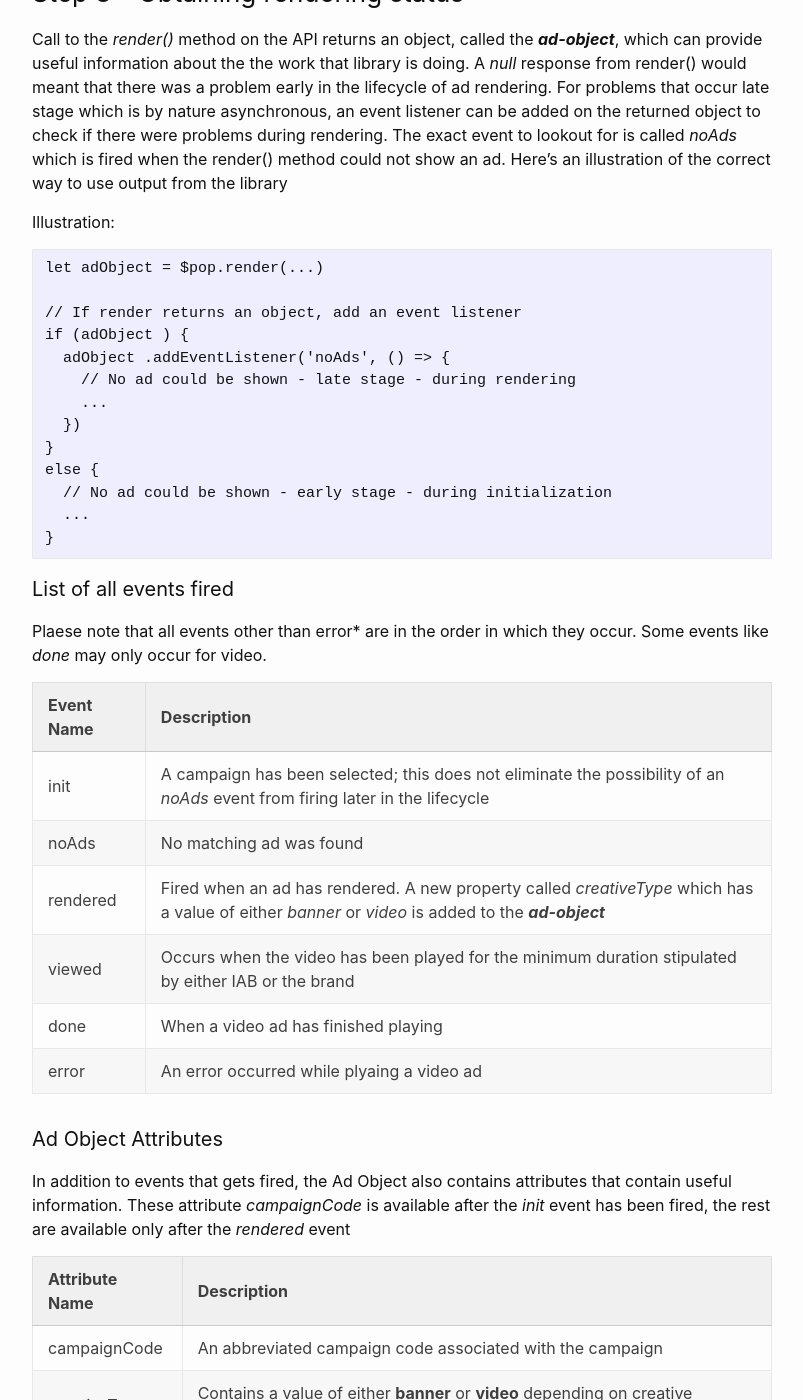
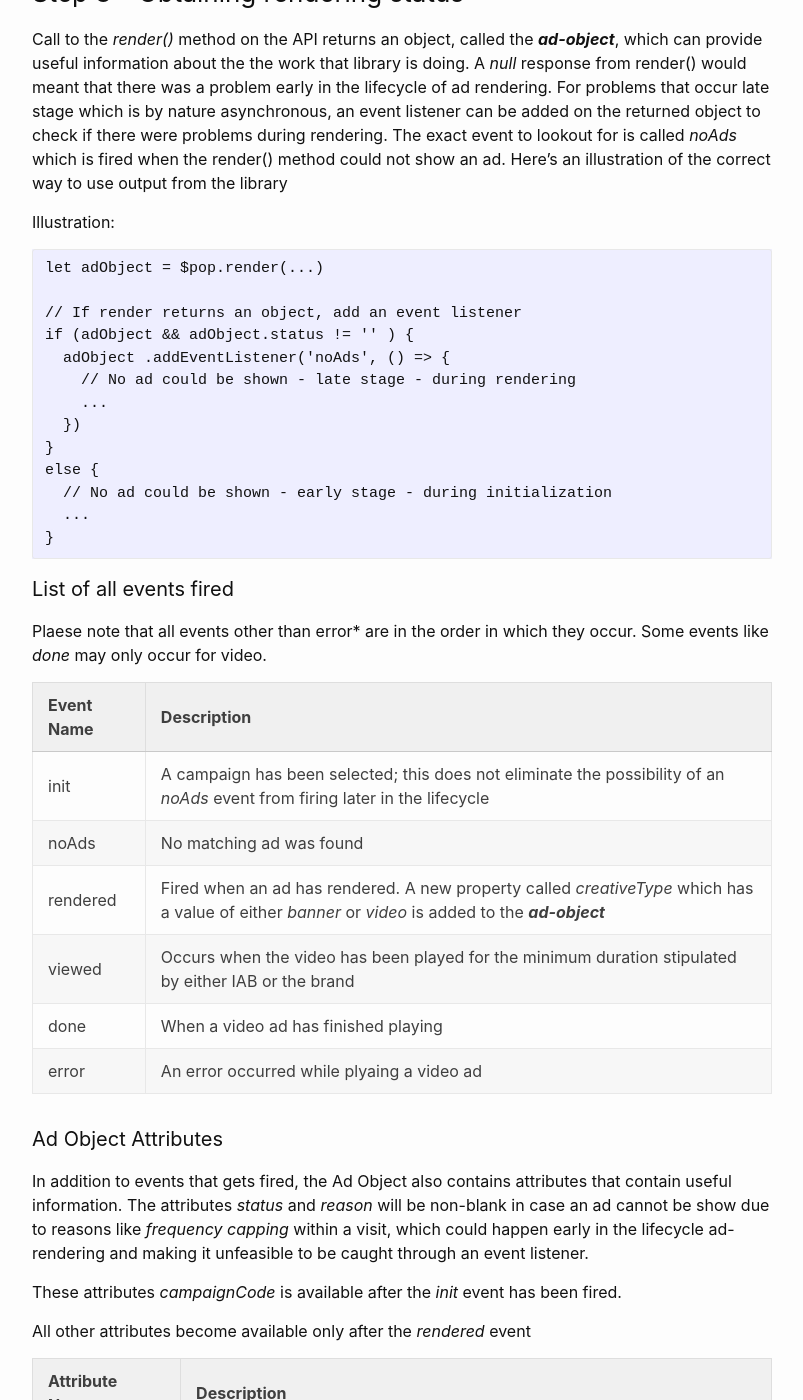
Before and after one commit to PopulusMedia/docs, a Jekyll site: the page docs/javascript.html, which Jekyll copies as it is, in a window 1280 px wide and 1400 px high, scrolled down 1250 px. Shown: the whole window, without its empty margins (238-1041 px from the left). Built offline with Jekyll 4.4.1, drawn with Linux system fonts in a browser that asks for light colours; some of the changed text lies outside the part shown.

Commit message:
SG: Added new attributes on the adObject like status and reason

```diff
--- a/docs/index.html
+++ b/docs/index.html
@@ -36,7 +36,7 @@
 </header>
 <main class="page-content" aria-label="Content">
       <div class="wrapper">
-        <h1 id="populus-media-libary-version-5">Populus Media Libary Version 5</h1>
+        <h1 id="populus-media-library-version-5">Populus Media Library Version 5</h1>
 
 <h2 id="integrating-web-applications">Integrating Web Applications</h2>
 
--- a/docs/javascript.html
+++ b/docs/javascript.html
@@ -98,7 +98,7 @@
 <div class="language-plaintext highlighter-rouge"><div class="highlight"><pre class="highlight"><code>let adObject = $pop.render(...)
 
 // If render returns an object, add an event listener
-if (adObject ) {
+if (adObject &amp;&amp; adObject.status != '' ) {
   adObject .addEventListener('noAds', () =&gt; {
     // No ad could be shown - late stage - during rendering
     ...
@@ -151,7 +151,11 @@ else {
 
 <h4 id="ad-object-attributes">Ad Object Attributes</h4>
 
-<p>In addition to events that gets fired, the Ad Object also contains attributes that contain useful information.  These attribute <em>campaignCode</em> is available after the <em>init</em> event has been fired, the rest are available only after the <em>rendered</em> event</p>
+<p>In addition to events that gets fired, the Ad Object also contains attributes that contain useful information.  The attributes <em>status</em> and <em>reason</em> will be non-blank in case an ad cannot be show due to reasons like <em>frequency capping</em> within a visit, which could happen early in the lifecycle ad-rendering and making it unfeasible to be caught through an event listener.</p>
+
+<p>These attributes <em>campaignCode</em> is available after the <em>init</em> event has been fired.</p>
+
+<p>All other attributes become available only after the <em>rendered</em> event</p>
 
 <table>
   <thead>
@@ -161,6 +165,14 @@ else {
     </tr>
   </thead>
   <tbody>
+    <tr>
+      <td>status</td>
+      <td>When non-blank indicates a condition that can cause an ad not to be rendered. Possible values are <strong>noAds</strong> or <strong>error</strong></td>
+    </tr>
+    <tr>
+      <td>reason</td>
+      <td>Supplements the status field by indicating reason why the ad could not be rendered</td>
+    </tr>
     <tr>
       <td>campaignCode</td>
       <td>An abbreviated campaign code associated with the campaign</td>
```
Also changed, not shown: docs/feed.xml (+17 -11 lines), dynamic.markdown (+8 -2 lines).
